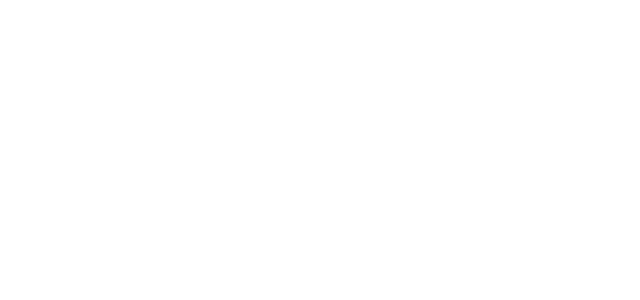
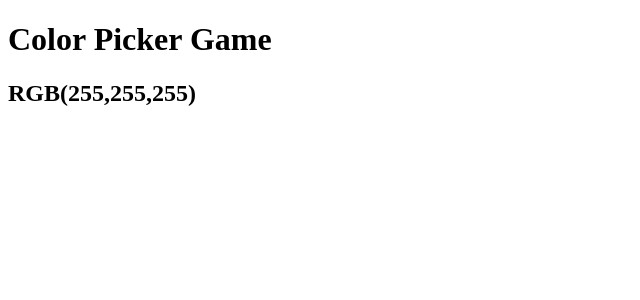
Before and after one commit to Mattwwilson34/color-picker-game, a React (Create React App) app: page / in a window 1280 px wide. Shown: the top 300 px of the page, without its empty margins (0-640 px from the left). Built offline with nearby package versions, Linux system fonts and the light colour scheme.

Commit message:
Added RgbDisplay Component + rendering test

```diff
--- a/public/index.html
+++ b/public/index.html
@@ -4,7 +4,6 @@
     <meta charset="utf-8" />
     <link rel="icon" href="%PUBLIC_URL%/favicon.ico" />
     <meta name="viewport" content="width=device-width, initial-scale=1" />
-    <meta name="theme-color" content="#000000" />
     <meta
       name="description"
       content="Web site created using create-react-app"
--- a/src/App.js
+++ b/src/App.js
@@ -1,7 +1,13 @@
 import './App.css';
+import RgbDisplay from './Components/RgbDisplay';
 
 function App() {
-  return <div className='App'></div>;
+  return (
+    <div className='App'>
+      <h1>Color Picker Game</h1>
+      <RgbDisplay RGB='RGB(255,255,255)' />
+    </div>
+  );
 }
 
 export default App;
--- /dev/null
+++ b/src/Components/RgbDisplay/RgbDisplay.jsx
@@ -0,0 +1,9 @@
+import './RgbDisplay.css';
+import React from 'react';
+
+const RgbDisplay = (props) => {
+  const { RGB } = props;
+  return <h2 className='RGBHeader'>{RGB}</h2>;
+};
+
+export default RgbDisplay;
--- /dev/null
+++ b/src/Components/RgbDisplay/index.js
@@ -0,0 +1 @@
+export { default } from './RgbDisplay'
```
Also changed, not shown: src/Components/RgbDisplay/RgbDisplay.css (added), 2 other files (tests, documents, lock files or other folders).
